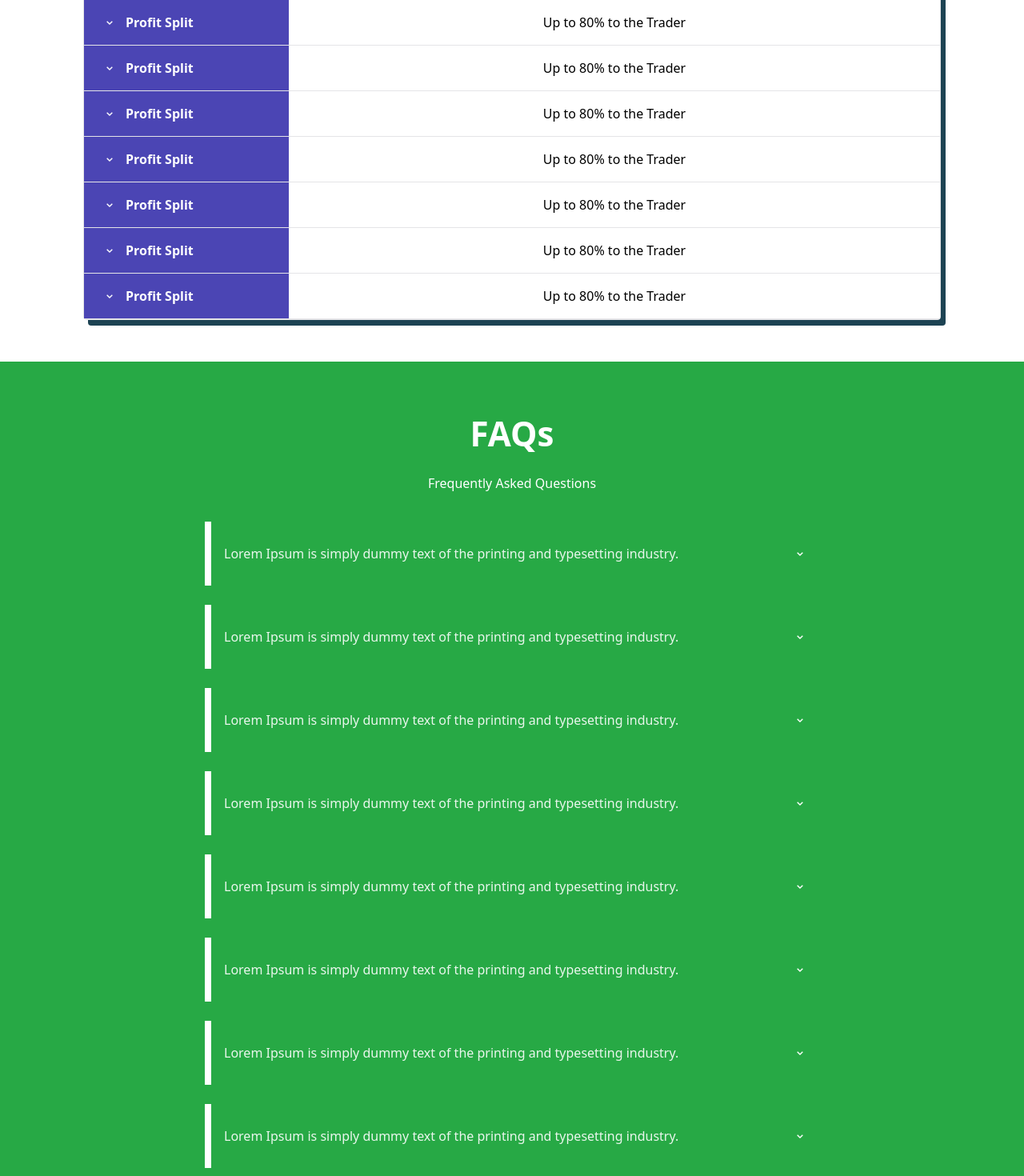
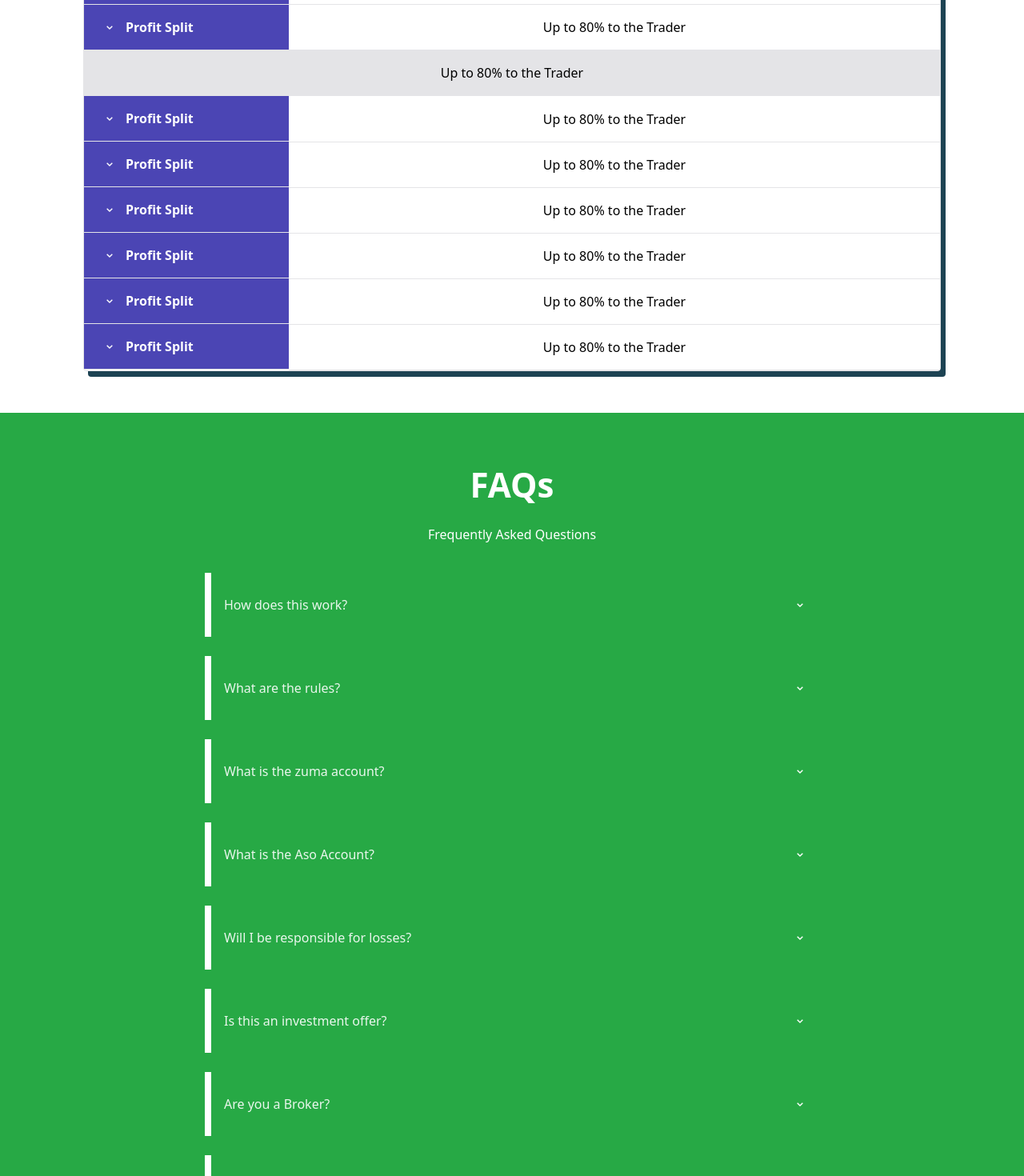
Before and after one commit to mbataprecious/ft9ja-redo, a React (Create React App) app: page / in a window 1280 px wide. Shown: the part 2640-4110 px from the top of the page at 80% size. Built offline with nearby package versions, Linux system fonts and the light colour scheme.

Commit message:
populated the faq

```diff
--- a/src/partials/Footer.js
+++ b/src/partials/Footer.js
@@ -127,10 +127,10 @@ const Footer = () => {
                     (Appointments only)
                   </a>
                   <br />
-                  Abuja: 18, Queen Elizabeth Street, Asokoro
+                  Lagos: 362 Herbert Macaulay Way, Yaba
                   <br />
                   <a
-                    href="https://calendly.com/ft9ja/"
+                    href="https://calendly.com/ft9ja-lagos"
                     className="hover:underline"
                     target={"_blank"}
                   >
--- a/src/partials/HomeFAQ.js
+++ b/src/partials/HomeFAQ.js
@@ -2,7 +2,6 @@ import React from "react";
 import Accordion from "@mui/material/Accordion";
 import AccordionDetails from "@mui/material/AccordionDetails";
 import AccordionSummary from "@mui/material/AccordionSummary";
-import Typography from "@mui/material/Typography";
 import { BiChevronDown } from "react-icons/bi";
 import { styled } from "@mui/material/styles";
 import { FAQs } from "../utils/landingUtils";
@@ -55,16 +54,18 @@ function HomeFAQ() {
               onChange={handleChange(`panel${index}`)}
             >
               <AccordionSummary
-                className="!py-4"
+                className="!py-4 text-white"
                 expandIcon={<BiChevronDown className="text-white" />}
                 aria-controls="panel1bh-content"
                 id="panel1bh-header"
               >
                 <h6 className="text-[#ffffff] opacity-90">{title}</h6>
+                <p className=" font-poppins text-lg font-semibold hidden"></p>
+                <ul className="pl-4 list-disc hidden"></ul>
               </AccordionSummary>
-              <AccordionDetails>
-                <Typography color={"#ffffff"}>{answer}</Typography>
-              </AccordionDetails>
+              <AccordionDetails
+                dangerouslySetInnerHTML={{ __html: answer }}
+              ></AccordionDetails>
             </CustomizedAccordion>
           ))}
         </div>
--- a/src/partials/HomePricing.js
+++ b/src/partials/HomePricing.js
@@ -15,40 +15,42 @@ const HomePricing = () => {
             want in your account?
           </p>
         </div>
-        <section class="py-1 bg-blueGray-50">
-          <div class="w-full mb-12 xl:mb-0 px-4 mx-auto ">
-            <div class="relative flex flex-col min-w-0 break-words bg-white w-full mb-6 shadow-[6px_7px_0px_#1d4353] border border-solid border-blueGray-100 rounded ">
-              <div class="rounded-t mb-0 px-4 py-3 border-0">
-                <div class="flex flex-wrap items-center">
-                  <div class="relative w-full px-4 max-w-full flex-grow flex-1">
-                    <h3 class=" text-center font-bold text-blueGray-700 py-3">
+        <section className="py-1 bg-blueGray-50">
+          <div className="w-full mb-12 xl:mb-0 px-4 mx-auto ">
+            <div className="relative flex flex-col min-w-0 break-words bg-white w-full mb-6 shadow-[6px_7px_0px_#1d4353] border border-solid border-blueGray-100 rounded ">
+              <div className="rounded-t mb-0 px-4 py-3 border-0">
+                <div className="flex flex-wrap items-center">
+                  <div className="relative w-full px-4 max-w-full flex-grow flex-1">
+                    <h3 className=" text-center font-poppins text-xl font-bold text-blueGray-700 py-3">
                       Price Table
                     </h3>
                   </div>
                 </div>
               </div>
 
-              <div class="block w-full overflow-x-auto">
-                <table class="items-center bg-transparent w-full border-collapse ">
+              <div className="block w-full overflow-x-auto">
+                <table className="items-center bg-transparent w-full border-collapse ">
                   <thead>
                     <tr>
                       {" "}
-                      <th class="px-6 bg-blueGray-50 text-blueGray-500 align-middle border border-solid border-blueGray-100 py-6 uppercase border-l-0 border-r-0 whitespace-nowrap font-bold text-left bg-[#4b45b4]"></th>
-                      <th class="px-6 bg-blueGray-50 text-blueGray-500 align-middle border border-solid border-blueGray-100 py-6 uppercase border-l-0 border-r-0 whitespace-nowrap font-bold text-left">
+                      <th className="px-6 bg-blueGray-50 text-blueGray-500 align-middle border border-solid border-blueGray-100 py-6 uppercase border-l-0 border-r-0 whitespace-nowrap font-bold text-left bg-[#4b45b4]"></th>
+                      <th className="px-6 bg-blueGray-50 text-blueGray-500 align-middle border border-solid border-blueGray-100 py-6 uppercase border-l-0 border-r-0 whitespace-nowrap font-bold text-left">
                         $3,000 (N2.1M)
                       </th>
-                      <th class="px-6 bg-blueGray-50 text-blueGray-500 align-middle border border-solid border-blueGray-100 py-6 uppercase border-l-0 border-r-0 whitespace-nowrap font-bold text-left">
+                      <th className="px-6 bg-blueGray-50 text-blueGray-500 align-middle border border-solid border-blueGray-100 py-6 uppercase border-l-0 border-r-0 whitespace-nowrap font-bold text-left">
                         $5,000 (N3.5M)
                       </th>
-                      <th class="px-6 bg-blueGray-50 text-blueGray-500 align-middle border border-solid border-blueGray-100 py-6 uppercase border-l-0 border-r-0 whitespace-nowrap font-bold text-left">
+                      <th className="px-6 bg-blueGray-50 text-blueGray-500 align-middle border border-solid border-blueGray-100 py-6 uppercase border-l-0 border-r-0 whitespace-nowrap font-bold text-left">
                         $25,000 (N17.5M)
                       </th>
                     </tr>
                   </thead>
 
                   <tbody>
-                    <tr>
-                      <th class="flex items-center border border-t-0 px-6 align-middle border-l-0 border-r-0 whitespace-nowrap p-4 text-left bg-[#4b45b4] overflow-hidden text-white">
+                    {true && (
+                      <>
+                        <tr className=" cursor-pointer">
+                          <th className="flex items-center border border-t-0 px-6 align-middle border-l-0 border-r-0 whitespace-nowrap p-4 text-left bg-[#4b45b4] overflow-hidden text-white">
                             <span>
                               <BiChevronDown
                                 height={32}
@@ -61,13 +63,24 @@ const HomePricing = () => {
 
                           <td
                             colSpan={3}
-                        class="border-t-0 px-6 align-middle border border-l-0 text-center border-r-0 whitespace-nowrap p-4"
+                            className="border-t-0 px-6 align-middle border border-l-0 text-center border-r-0 whitespace-nowrap p-4"
                           >
                             Up to 80% to the Trader
                           </td>
                         </tr>
                         <tr>
-                      <th class="flex items-center border border-t-0 px-6 align-middle border-l-0 border-r-0 whitespace-nowrap p-4 text-left bg-[#4b45b4] overflow-hidden text-white">
+                          <td
+                            colSpan={4}
+                            className="border-t-0 px-6 align-middle bg-gray-200 border border-l-0 text-center border-r-0 whitespace-nowrap p-4"
+                          >
+                            Up to 80% to the Trader
+                          </td>
+                        </tr>
+                      </>
+                    )}
+
+                    <tr>
+                      <th className="flex items-center border border-t-0 px-6 align-middle border-l-0 border-r-0 whitespace-nowrap p-4 text-left bg-[#4b45b4] overflow-hidden text-white">
                         <span>
                           <BiChevronDown
                             height={32}
@@ -80,13 +93,13 @@ const HomePricing = () => {
 
                       <td
                         colSpan={3}
-                        class="border-t-0 px-6 align-middle border border-l-0 text-center border-r-0 whitespace-nowrap p-4"
+                        className="border-t-0 px-6 align-middle border border-l-0 text-center border-r-0 whitespace-nowrap p-4"
                       >
                         Up to 80% to the Trader
                       </td>
                     </tr>
                     <tr>
-                      <th class="flex items-center border border-t-0 px-6 align-middle border-l-0 border-r-0 whitespace-nowrap p-4 text-left bg-[#4b45b4] overflow-hidden text-white">
+                      <th className="flex items-center border border-t-0 px-6 align-middle border-l-0 border-r-0 whitespace-nowrap p-4 text-left bg-[#4b45b4] overflow-hidden text-white">
                         <span>
                           <BiChevronDown
                             height={32}
@@ -99,13 +112,13 @@ const HomePricing = () => {
 
                       <td
                         colSpan={3}
-                        class="border-t-0 px-6 align-middle border border-l-0 text-center border-r-0 whitespace-nowrap p-4"
+                        className="border-t-0 px-6 align-middle border border-l-0 text-center border-r-0 whitespace-nowrap p-4"
                       >
                         Up to 80% to the Trader
                       </td>
                     </tr>
                     <tr>
-                      <th class="flex items-center border border-t-0 px-6 align-middle border-l-0 border-r-0 whitespace-nowrap p-4 text-left bg-[#4b45b4] overflow-hidden text-white">
+                      <th className="flex items-center border border-t-0 px-6 align-middle border-l-0 border-r-0 whitespace-nowrap p-4 text-left bg-[#4b45b4] overflow-hidden text-white">
                         <span>
                           <BiChevronDown
                             height={32}
@@ -118,13 +131,13 @@ const HomePricing = () => {
 
                       <td
                         colSpan={3}
-                        class="border-t-0 px-6 align-middle border border-l-0 text-center border-r-0 whitespace-nowrap p-4"
+                        className="border-t-0 px-6 align-middle border border-l-0 text-center border-r-0 whitespace-nowrap p-4"
                       >
                         Up to 80% to the Trader
                       </td>
                     </tr>
                     <tr>
-                      <th class="flex items-center border border-t-0 px-6 align-middle border-l-0 border-r-0 whitespace-nowrap p-4 text-left bg-[#4b45b4] overflow-hidden text-white">
+                      <th className="flex items-center border border-t-0 px-6 align-middle border-l-0 border-r-0 whitespace-nowrap p-4 text-left bg-[#4b45b4] overflow-hidden text-white">
                         <span>
                           <BiChevronDown
                             height={32}
@@ -137,13 +150,13 @@ const HomePricing = () => {
 
                       <td
                         colSpan={3}
-                        class="border-t-0 px-6 align-middle border border-l-0 text-center border-r-0 whitespace-nowrap p-4"
+                        className="border-t-0 px-6 align-middle border border-l-0 text-center border-r-0 whitespace-nowrap p-4"
                       >
                         Up to 80% to the Trader
                       </td>
                     </tr>
                     <tr>
-                      <th class="flex items-center border border-t-0 px-6 align-middle border-l-0 border-r-0 whitespace-nowrap p-4 text-left bg-[#4b45b4] overflow-hidden text-white">
+                      <th className="flex items-center border border-t-0 px-6 align-middle border-l-0 border-r-0 whitespace-nowrap p-4 text-left bg-[#4b45b4] overflow-hidden text-white">
                         <span>
                           <BiChevronDown
                             height={32}
@@ -156,13 +169,13 @@ const HomePricing = () => {
 
                       <td
                         colSpan={3}
-                        class="border-t-0 px-6 align-middle border border-l-0 text-center border-r-0 whitespace-nowrap p-4"
+                        className="border-t-0 px-6 align-middle border border-l-0 text-center border-r-0 whitespace-nowrap p-4"
                       >
                         Up to 80% to the Trader
                       </td>
                     </tr>
                     <tr>
-                      <th class="flex items-center border border-t-0 px-6 align-middle border-l-0 border-r-0 whitespace-nowrap p-4 text-left bg-[#4b45b4] overflow-hidden text-white">
+                      <th className="flex items-center border border-t-0 px-6 align-middle border-l-0 border-r-0 whitespace-nowrap p-4 text-left bg-[#4b45b4] overflow-hidden text-white">
                         <span>
                           <BiChevronDown
                             height={32}
@@ -175,7 +188,7 @@ const HomePricing = () => {
 
                       <td
                         colSpan={3}
-                        class="border-t-0 px-6 align-middle border border-l-0 text-center border-r-0 whitespace-nowrap p-4"
+                        className="border-t-0 px-6 align-middle border border-l-0 text-center border-r-0 whitespace-nowrap p-4"
                       >
                         Up to 80% to the Trader
                       </td>
--- a/src/utils/landingUtils.js
+++ b/src/utils/landingUtils.js
@@ -85,51 +85,74 @@ export const testimonies = [
 
 export const FAQs = [
   {
-    title:
-      "Lorem Ipsum is simply dummy text of the printing and typesetting industry. ",
-    answer:
-      "Lorem Ipsum has been the industry's standard dummy text ever since the 1500s, when an unknown printer took a galley of type and scrambled it to make a type specimen book. It has survived not only five centuries, but also the leap into electronic typesetting, remaining essentially unchanged.",
+    title: "How does this work?",
+    answer: `<p class=" font-poppins text-lg font-semibold">
+      STEP 1: Sign up at FT9ja.com
+    </p>
+    <ul class="pl-4 list-disc">
+      <li>
+        We provide 3 Account Sizes for Traders to start with: $3,000
+        (N2,100,000), $5,000 (N3,500,000), and $25,000
+        (N17,500,000).
+      </li>
+      <li>
+        Pay the one-time fee, and you’ll receive the login details
+        to the Broker's server on the MT4/MT5 platform within 24
+        hours of purchase
+      </li>
+      <li>
+        This account, the ZumaRock Account, is the account you’ll
+        begin trading with.
+      </li>
+    </ul>`,
   },
   {
-    title:
-      "Lorem Ipsum is simply dummy text of the printing and typesetting industry. ",
+    title: "What are the rules?",
+    answer: `<ul class="pl-4 list-disc">
+      <li>Maximum Daily Drawdown limit: 5%.</li>
+      <li>Account DrawDown Limit: 10%. </li>
+      <li>Minimum Trading Days: 2 days a week and 10 days a month. </li>
+      <ul>`,
+  },
+
+  {
+    title: "What is the zuma account?",
     answer:
-      "Lorem Ipsum has been the industry's standard dummy text ever since the 1500s, when an unknown printer took a galley of type and scrambled it to make a type specimen book. It has survived not only five centuries, but also the leap into electronic typesetting, remaining essentially unchanged.",
+      "Every Trader starts with a ZumaRock Account. ZumaRock Accounts are the gateway to AsoRock Accounts. Although ZumaRock Accounts are demo accounts, you still get paid 5% weekly or 10% monthly on the profit you make! That's the Talent Bonus.",
   },
   {
-    title:
-      "Lorem Ipsum is simply dummy text of the printing and typesetting industry. ",
-    answer:
-      "Lorem Ipsum has been the industry's standard dummy text ever since the 1500s, when an unknown printer took a galley of type and scrambled it to make a type specimen book. It has survived not only five centuries, but also the leap into electronic typesetting, remaining essentially unchanged.",
+    title: "What is the Aso Account?",
+    answer: `<ul class="pl-4 list-disc">
+      <li>Aso Accounts are live accounts successful
+      Zuma Account Traders are eligible for by positively
+      growing their accounts to 25% over time (no time limits).
+      Aso Account Traders are FT9ja Traders! They are Traders that have proven to be in the
+       league of the best Traders in Nigeria. Aso Account Traders get paid up to 80% of the profit.</li>
+      <li>Account can be compounded to 2X of the original Account Size. For example, a $25,000 account can be compounded to up to $50,000. </li>
+      <ul>`,
   },
   {
-    title:
-      "Lorem Ipsum is simply dummy text of the printing and typesetting industry. ",
-    answer:
-      "Lorem Ipsum has been the industry's standard dummy text ever since the 1500s, when an unknown printer took a galley of type and scrambled it to make a type specimen book. It has survived not only five centuries, but also the leap into electronic typesetting, remaining essentially unchanged.",
+    title: "Will I be responsible for losses? ",
+    answer: "No! We cover the losses.",
   },
   {
-    title:
-      "Lorem Ipsum is simply dummy text of the printing and typesetting industry. ",
-    answer:
-      "Lorem Ipsum has been the industry's standard dummy text ever since the 1500s, when an unknown printer took a galley of type and scrambled it to make a type specimen book. It has survived not only five centuries, but also the leap into electronic typesetting, remaining essentially unchanged.",
+    title: "Is this an investment offer?",
+    answer: `<ul class="pl-4 list-disc">
+    <li>No. You are not “investing” any money into our company or into any trading account.</li>
+    <li>At FT9ja, we invest our funds into talented, profitable, and reliable Traders. We discover our AsoRock Traders by onboarding them through ZumaRock Account
+    which is a simulated/demo trading account. Traders get paid even during the onboarding period!</li>
+    <ul>`,
   },
   {
-    title:
-      "Lorem Ipsum is simply dummy text of the printing and typesetting industry. ",
-    answer:
-      "Lorem Ipsum has been the industry's standard dummy text ever since the 1500s, when an unknown printer took a galley of type and scrambled it to make a type specimen book. It has survived not only five centuries, but also the leap into electronic typesetting, remaining essentially unchanged.",
+    title: "Are you a Broker? ",
+    answer: `
+    <ul class="pl-4 list-disc">
+    <li>No, we are not.</li>
+    <li>We have accounts with third-party Brokers which we give our Traders access to.</li>
+    <ul>`,
   },
   {
-    title:
-      "Lorem Ipsum is simply dummy text of the printing and typesetting industry. ",
-    answer:
-      "Lorem Ipsum has been the industry's standard dummy text ever since the 1500s, when an unknown printer took a galley of type and scrambled it to make a type specimen book. It has survived not only five centuries, but also the leap into electronic typesetting, remaining essentially unchanged.",
-  },
-  {
-    title:
-      "Lorem Ipsum is simply dummy text of the printing and typesetting industry. ",
-    answer:
-      "Lorem Ipsum has been the industry's standard dummy text ever since the 1500s, when an unknown printer took a galley of type and scrambled it to make a type specimen book. It has survived not only five centuries, but also the leap into electronic typesetting, remaining essentially unchanged.",
+    title: " Which Brokers do you offer? ",
+    answer: "You can choose between IC Markets, FXTM, and Deriv.",
   },
 ];
```
Also changed, not shown: src/partials/Testimonials.js (added, +49 -0 lines). Lines whose indentation alone changed are shown as unchanged.
